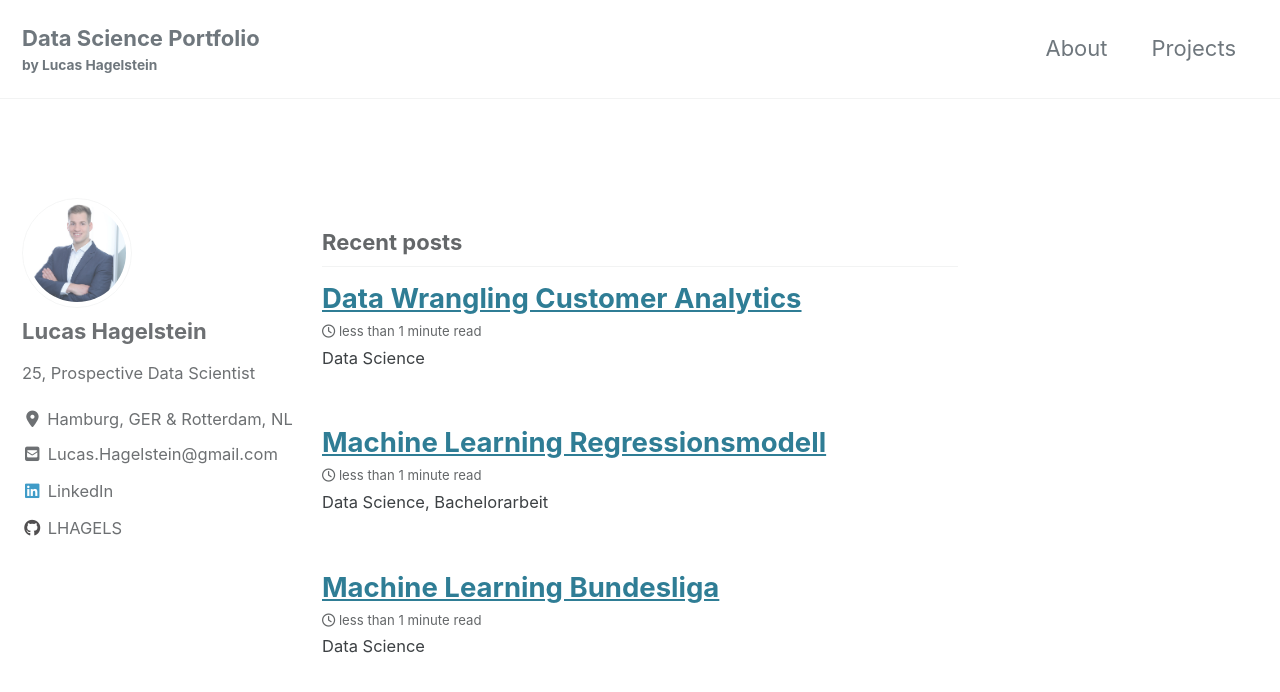
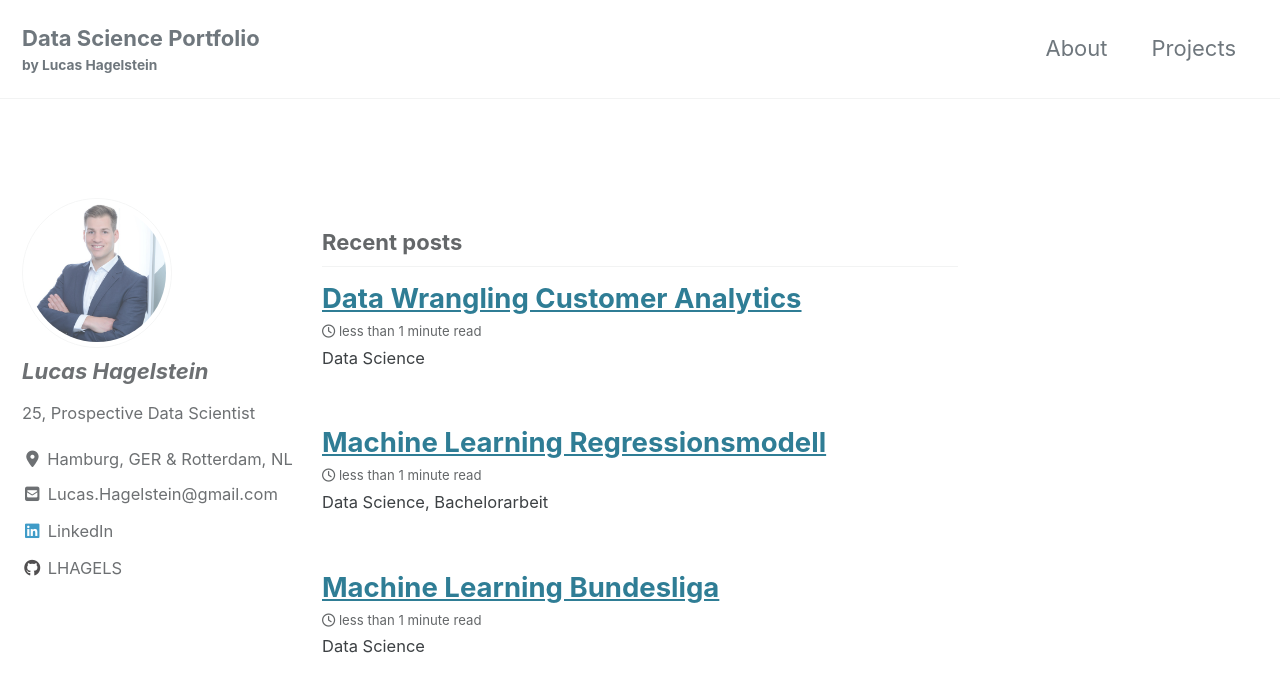
Before and after one commit to LHAGELS/LHAGELS.github.io, a Jekyll site: the page built from index.html, in a window 1280 px wide and 900 px high. Shown: the top 692 px of the window. Built offline with Jekyll 4.4.1, drawn with Linux system fonts in a browser that asks for light colours; cached includes are drawn as plain includes; nearby versions of some CDN libraries; the list of posts is cut into pages by our own code.

Commit message:
new github

```diff
--- a/_sass/minimal-mistakes/_sidebar.scss
+++ b/_sass/minimal-mistakes/_sidebar.scss
@@ -127,7 +127,7 @@
   }
 
   img {
-    max-width: 110px;
+    max-width: 150px;
     border-radius: 50%;
 
     @include breakpoint($large) {
@@ -159,6 +159,8 @@
 
 .author__name {
   margin: 0;
+  font-size: 0.9em;
+  font-style: italic;
 
   @include breakpoint($large) {
     margin-top: 10px;
```
Also changed, not shown: _pages/Categories.md (+2 -2 lines).
